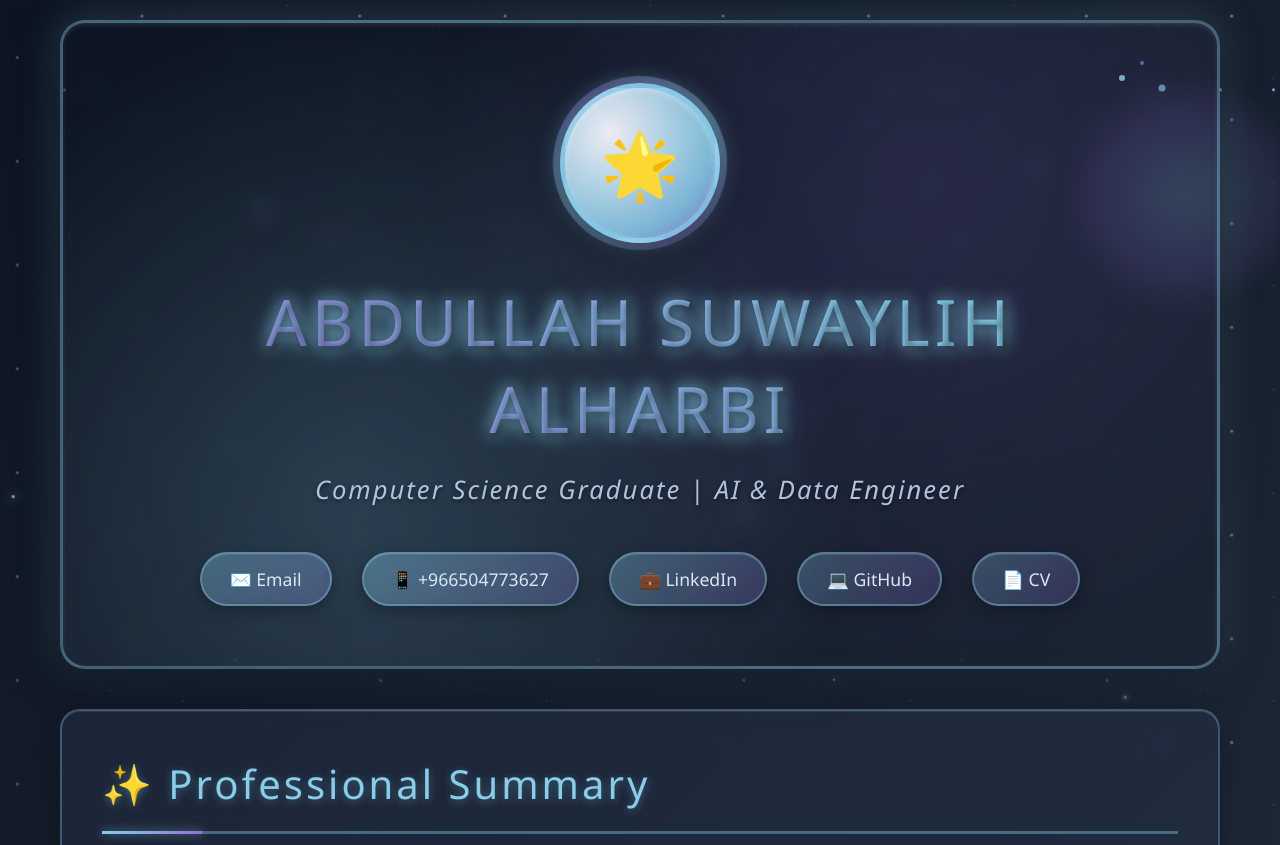
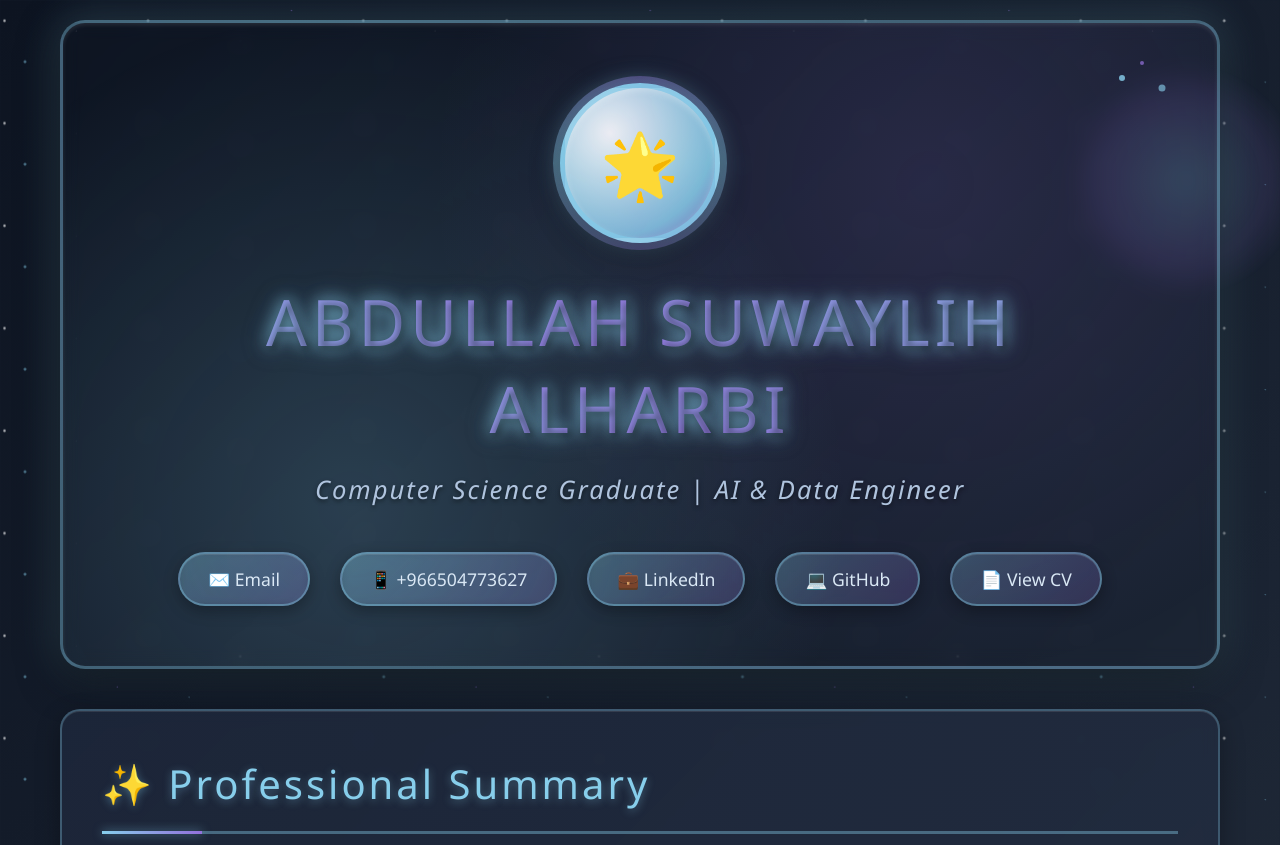
Before and after one commit to abdulhbin7/abdulhbin7.github.io, a plain HTML site: page index.html in a window 1280 px wide. Shown: the top 845 px of the page. Drawn offline with Linux system fonts and the light colour scheme; animation ran at ten frames a second.

Commit message:
Change CV to open in browser instead of download

```diff
--- a/index.html
+++ b/index.html
@@ -621,11 +621,11 @@
             <h1>ABDULLAH SUWAYLIH ALHARBI</h1>
             <p>Computer Science Graduate | AI & Data Engineer</p>
             <div class="contact-info">
-                <a href="mailto:abdulhbin7@gmail.com" class="contact-item">✉️ Email</a>
+                <a href="/cdn-cgi/l/email-protection#77161513021b1f151e194037101a161e1b5914181a" class="contact-item">✉️ Email</a>
                 <a href="tel:+966504773627" class="contact-item">📱 +966504773627</a>
                 <a href="https://linkedin.com/in/abdullah-suwaylih" target="_blank" class="contact-item">💼 LinkedIn</a>
                 <a href="https://github.com/abdulhbin7" target="_blank" class="contact-item">💻 GitHub</a>
-                <a href="Abdullah_CV.pdf" target="_blank" class="contact-item" download>📄 CV</a>
+                <a href="Abdullah_CV.pdf" target="_blank" class="contact-item">📄 View CV</a>
             </div>
         </header>
 
@@ -834,7 +834,7 @@
         </footer>
     </div>
 
-    <script>
+    <script data-cfasync="false" src="/cdn-cgi/scripts/5c5dd728/cloudflare-static/email-decode.min.js"></script><script>
         // Enhanced mystical particle effects
         function createFloatingStars() {
             const starsContainer = document.createElement('div');
@@ -1064,10 +1064,3 @@
         window.addEventListener('resize', function() {
             const canvas = document.querySelector('canvas');
             if (canvas) {
-                canvas.width = window.innerWidth;
-                canvas.height = window.innerHeight;
-            }
-        });
-    </script>
-</body>
-</html>
```
